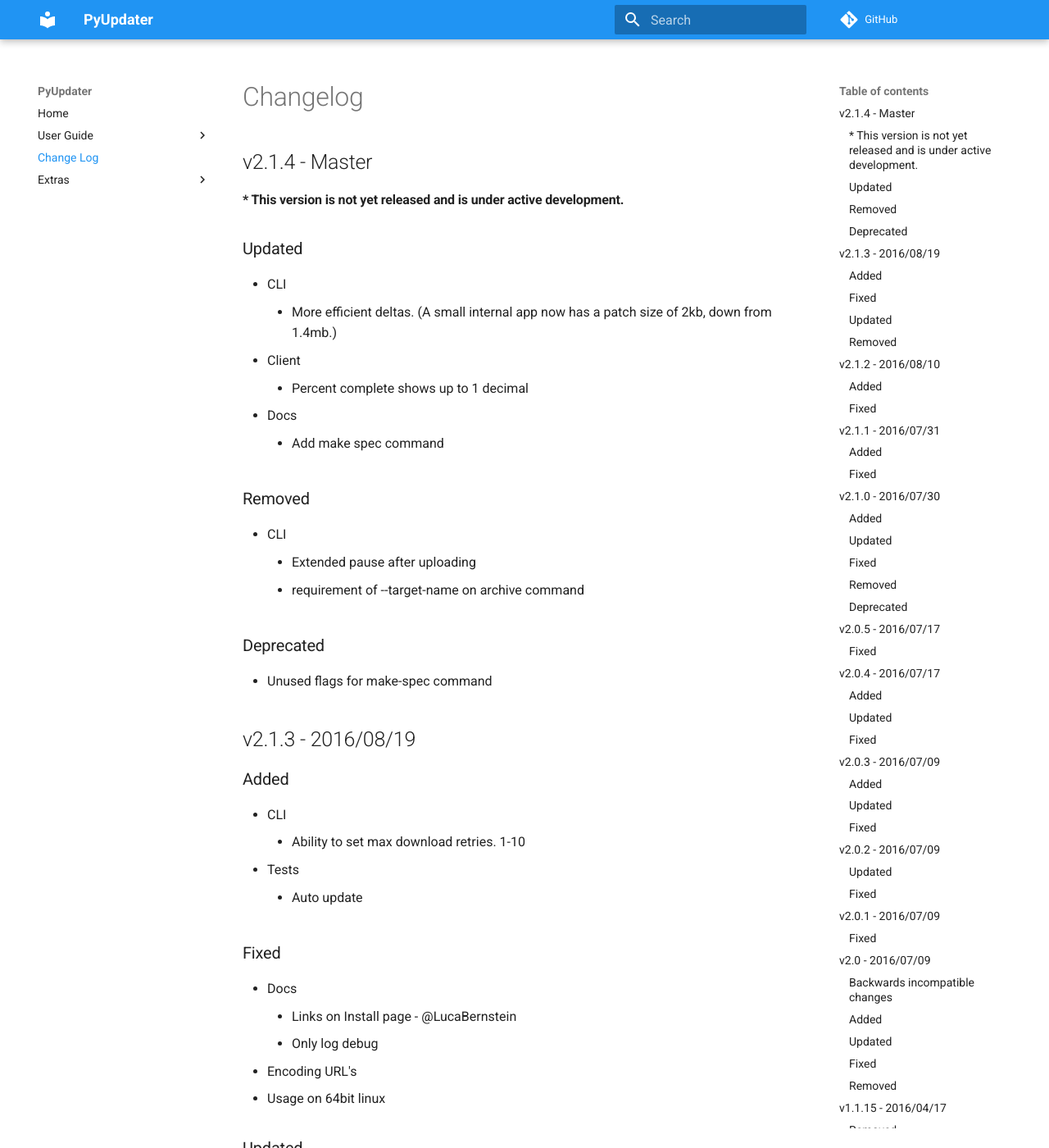
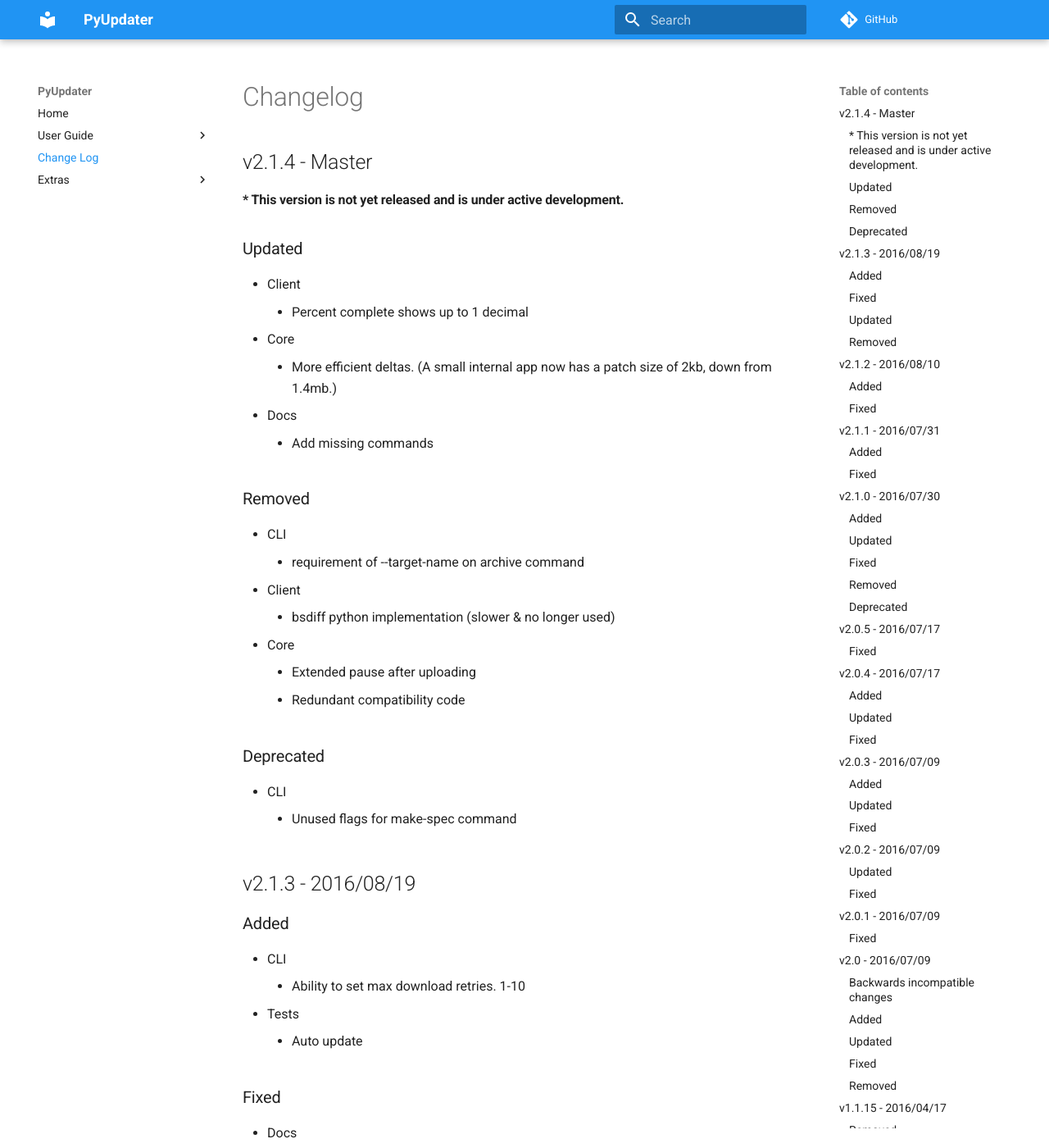
Before and after one commit to Digital-Sapphire/PyUpdater, an MkDocs documentation site: the page built from docs/changelog.md, in a window 1280 px wide and 1400 px high. Shown: the whole window at 82% size. Built offline with MkDocs 1.6.1 and Material for MkDocs 9.7.7, drawn with Linux system fonts in a browser that asks for light colours; comment, search, counter and statistics services are not loaded; old or Windows-style settings are respelled for this version of MkDocs.

Commit message:
Update docs

```diff
--- a/docs/changelog.md
+++ b/docs/changelog.md
@@ -5,22 +5,27 @@
 
 ###Updated
 
-  - CLI
-    - More efficient deltas. (A small internal app now has a patch size of 2kb, down from 1.4mb.)
   - Client
     - Percent complete shows up to 1 decimal
+  - Core
+    - More efficient deltas. (A small internal app now has a patch size of 2kb, down from 1.4mb.)
   - Docs
-    - Add make spec command
+    - Add missing commands
 
 ###Removed
 
   - CLI
+    - requirement of --target-name on archive command
+  - Client
+    - bsdiff python implementation (slower & no longer used)
+  - Core
     - Extended pause after uploading
-    - requirement of --target-name on archive command
+    - Redundant compatibility code
 
 ###Deprecated
 
-  - Unused flags for make-spec command
+  - CLI
+    - Unused flags for make-spec command
 
 ## v2.1.3 - 2016/08/19
 
```
